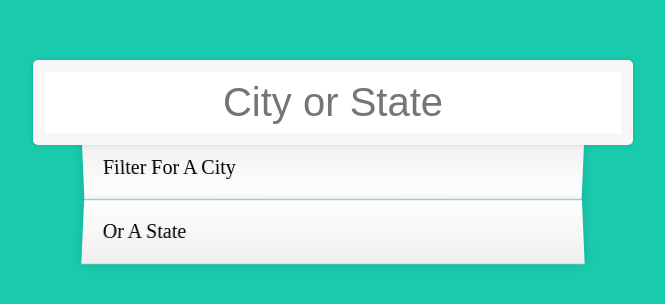
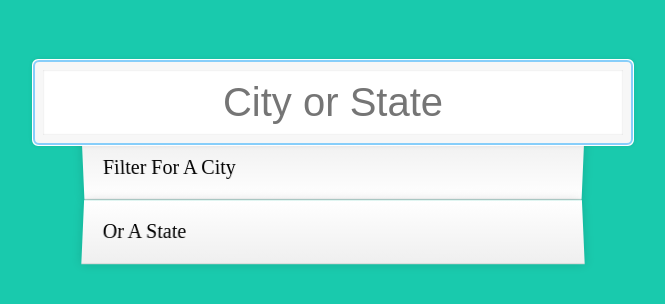
Before and after one commit to YUN-RU-TSENG/JS30-practice, a plain HTML site: page 06 - Type Ahead/index-START.html in a window 1280 px wide. Shown: the whole page, without its empty margins (307-972 px from the left). Drawn offline with Linux system fonts and the light colour scheme; no server answers.

```diff
--- a/06 - Type Ahead/index-START.html
+++ b/06 - Type Ahead/index-START.html
@@ -7,7 +7,7 @@
   </head>
   <body>
     <form class="search-form">
-      <input type="text" class="search" placeholder="City or State" />
+      <input type="text" class="search" placeholder="City or State" autofocus/>
       <ul class="suggestions">
         <li>Filter for a city</li>
         <li>or a state</li>
--- a/06 - Type Ahead/main.js
+++ b/06 - Type Ahead/main.js
@@ -56,6 +56,7 @@
       </li>`
       //  <span class="population">${numeral(city.population).format(0,000)}</span> 使用 library 解決
     }).join('');
+
   }
 
 })();
--- a/06 - Type Ahead/style.css
+++ b/06 - Type Ahead/style.css
@@ -23,7 +23,7 @@
 input.search {
   margin: 0;
   text-align: center;
-  outline: 0;
+  outline-color: lightskyblue;
   border: 10px solid #F7F7F7;
   width: 120%;
   left: -10%;
```
Also changed, not shown: 06 - Type Ahead/index-FINISHED.html (+2 -0 lines).
